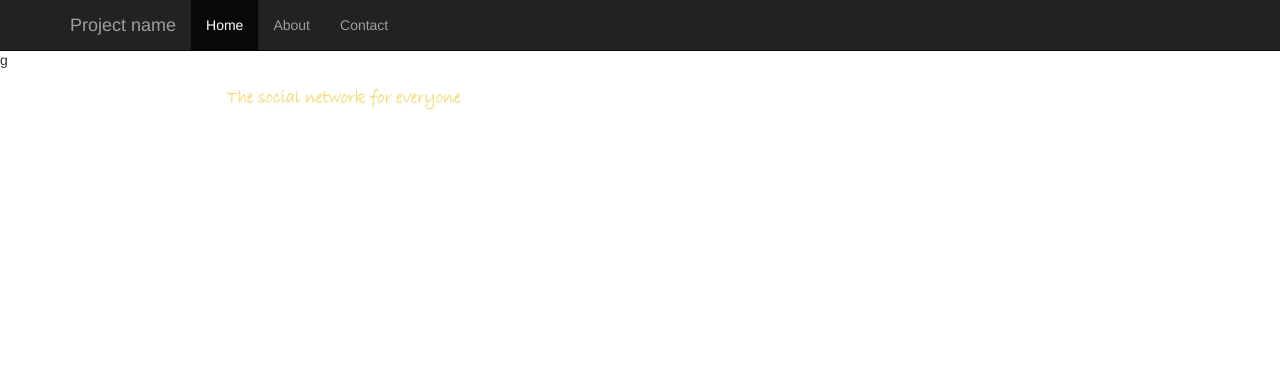
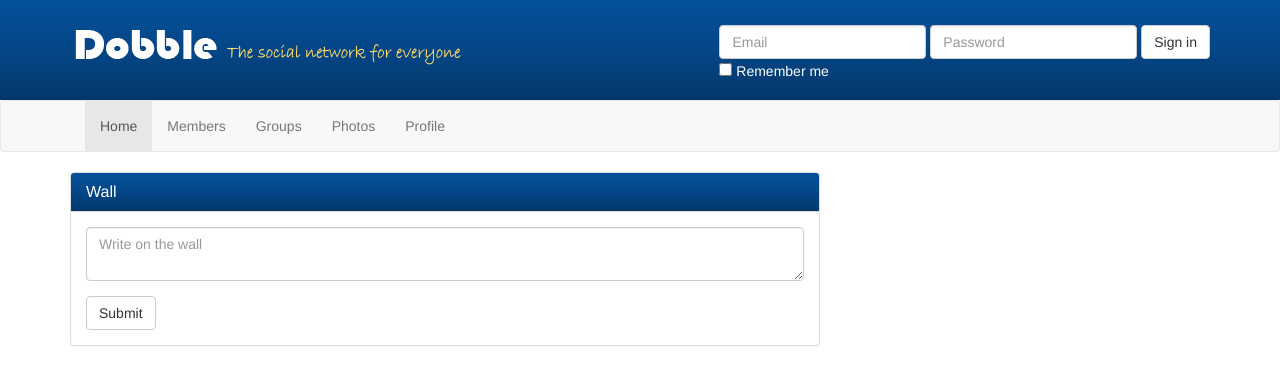
Before and after one commit to dougwells/Social_Network, a plain HTML site: page index.html in a window 1280 px wide. Drawn offline with nearby package versions, Linux system fonts and the light colour scheme.

Commit message:
Navbar, sign-in & Wall

```diff
--- a/css/style.css
+++ b/css/style.css
@@ -1,3 +1,19 @@
-body {
-  padding-top: 50px;
+header {
+    background-image: linear-gradient(#04519b, #044687, #033769);
+    color: #ffffff;
+    min-height: 100px;
+    padding-top: 25px;
 }
+
+header.logo {
+    float: left;
+}
+
+header .form-inline {
+    float: right;
+}
+
+.panel-heading {
+    background-image: linear-gradient(#04519b, #044687, #033769);
+    color: #ffffff !important;
+}
--- a/index.html
+++ b/index.html
@@ -6,20 +6,36 @@
     <meta http-equiv="X-UA-Compatible" content="IE=edge">
     <meta name="viewport" content="width=device-width, initial-scale=1">
 
-    <title>Starter Template for Bootstrap</title>
+    <title>Dobble</title>
     <!-- Bootstrap core CSS -->
     <link href="css/bootstrap.css" rel="stylesheet">
     <!-- Custom styles for this template -->
     <link href="css/style.css" rel="stylesheet">
   </head>
-g
+
   <body>
-  <header>
-      <div class="container">
-          <img src="img/logo.png" class="logo">
-      </div>
-  </header>
-    <nav class="navbar navbar-inverse navbar-fixed-top">
+      <header>
+              <div class="container">
+                  <img src="img/logo.png" class="logo">
+                  <form class="form-inline">
+                      <div class="form-group">
+                          <label class="sr-only" for="exampleInputEmail3">Email address</label>
+                          <input type="email" class="form-control" id="exampleInputEmail3" placeholder="Email">
+                      </div>
+                      <div class="form-group">
+                          <label class="sr-only" for="exampleInputPassword3">Password</label>
+                          <input type="password" class="form-control" id="exampleInputPassword3" placeholder="Password">
+                      </div>
+                      <button type="submit" class="btn btn-default">Sign in</button><br>
+                      <div class="checkbox">
+                          <label>
+                              <input type="checkbox"> Remember me
+                          </label>
+                      </div>
+                  </form>
+              </div>
+      </header>
+    <nav class="navbar navbar-default">
       <div class="container">
         <div class="navbar-header">
           <button type="button" class="navbar-toggle collapsed" data-toggle="collapse" data-target="#navbar" aria-expanded="false" aria-controls="navbar">
@@ -28,19 +44,44 @@ g
             <span class="icon-bar"></span>
             <span class="icon-bar"></span>
           </button>
-          <a class="navbar-brand" href="#">Project name</a>
         </div>
         <div id="navbar" class="collapse navbar-collapse">
           <ul class="nav navbar-nav">
-            <li class="active"><a href="#">Home</a></li>
-            <li><a href="#about">About</a></li>
-            <li><a href="#contact">Contact</a></li>
+            <li class="active"><a href="index.html">Home</a></li>
+            <li><a href="members.html">Members</a></li>
+            <li><a href="groups.html">Groups</a></li>
+            <li><a href="photos.html">Photos</a></li>
+            <li><a href="profile.html">Profile</a></li>
           </ul>
         </div><!--/.nav-collapse -->
       </div>
     </nav>
 
     <section>
+        <div class="container">
+            <div class="row">
+                <div class="col-md-8">
+                    <div class="panel panel-default">
+                        <div class="panel-heading">
+                            <h3 class="panel-title">Wall</h3>
+                        </div>
+                        <div class="panel-body">
+                            <form>
+                                <div class="form-group">
+                                    <textarea class="form-control" placeholder="Write on the wall"></textarea>
+                                </div>
+                                <button type="submit" class="btn btn-default">Submit</button>
+                            </form>
+                        </div>
+                    </div>
+
+                </div>
+
+                <div class="col-md-4">
+
+                </div>
+            </div>
+        </div>
 
     </section>
 
```
